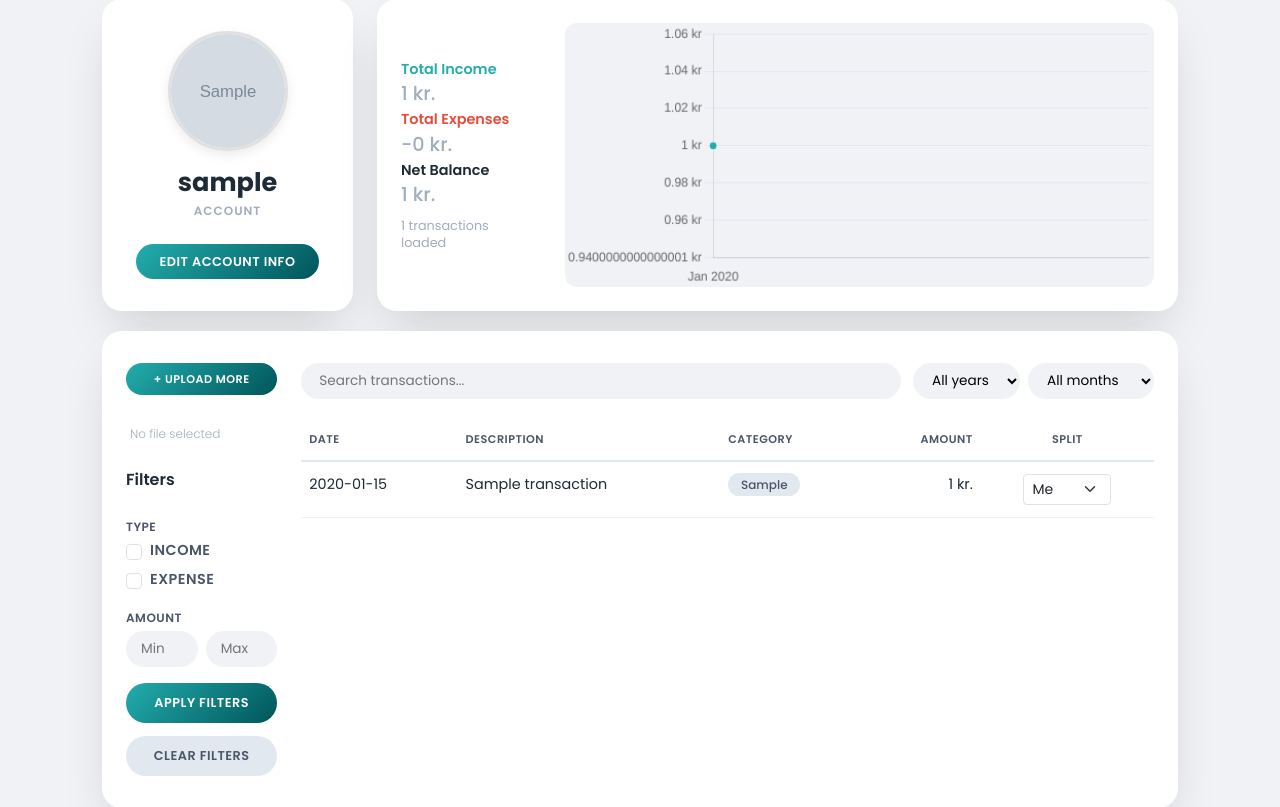
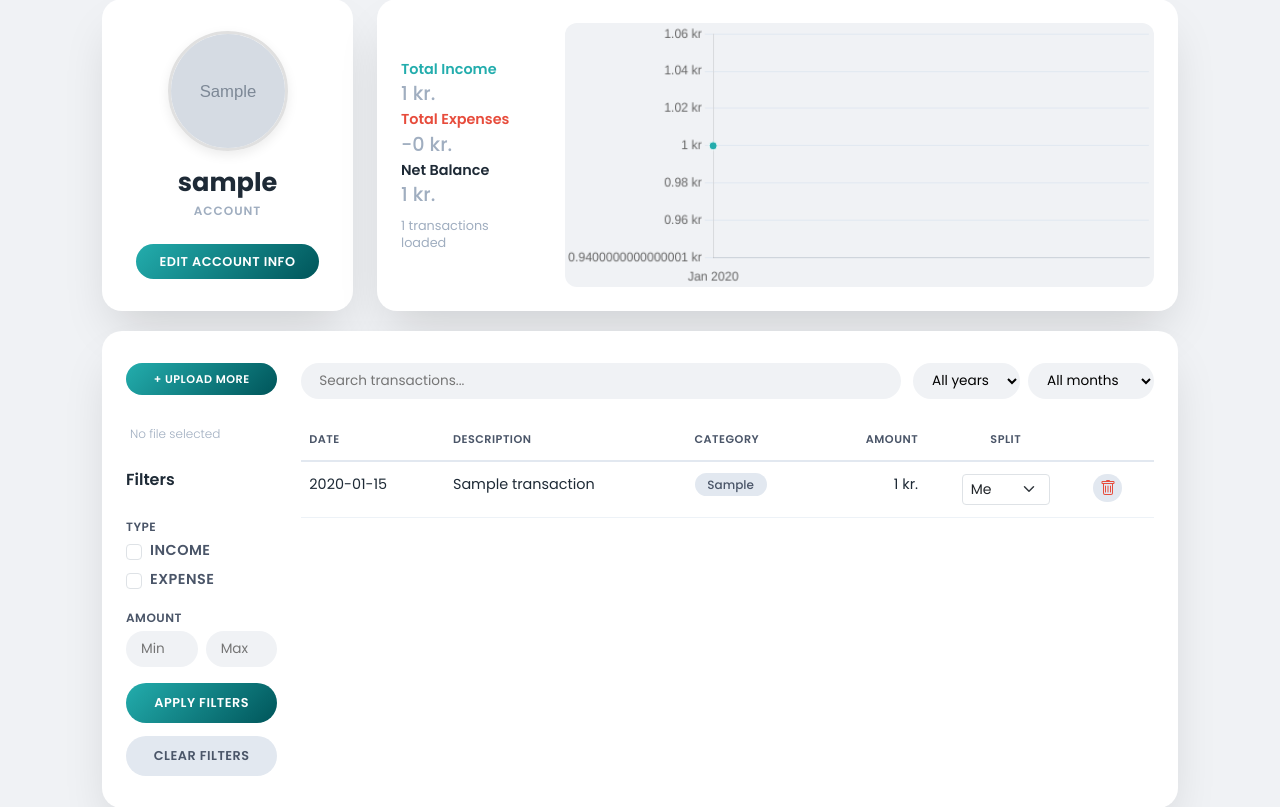
Before and after one commit to CupOfCake/Finance-Analytics-Tracker, a Django app: page /account/ in a window 1280 px wide. Shown: the part 135-942 px from the top of the page. Run offline with Django 5.2, Linux system fonts and the light colour scheme; a user stored in the database is signed in; tables that the repository leaves empty hold one stand-in row (values such as "Sample post"); grey boxes marked "Sample" are stand-in pictures.

Commit message:
feat: added delete button for transactions, functionality missing

```diff
--- a/src/account/templates/account/account.html
+++ b/src/account/templates/account/account.html
@@ -418,6 +418,25 @@
         vertical-align: middle;
         margin-right: 6px;
     }
+
+    .delete-btn {
+        cursor: pointer;
+        display: inline-flex;
+        align-items: center;
+        justify-content: center;
+        border: none;
+        background: #e2e8f0;
+        color: #e74c3c;
+        border-radius: 50%;
+        padding: 0.4rem 0.4rem;
+    }
+
+    .delete-btn:hover {
+        background: #e74c3c;
+        color: #fff;
+    }
+
+
     @keyframes spin {
         to { transform: rotate(360deg); }
     }
@@ -659,6 +678,7 @@
                                             <th>Category</th>
                                             <th class="text-end">Amount</th>
                                             <th class="text-center">Split</th>
+                                            <th class="text-center"></th>
                                         </tr>
                                     </thead>
                                     <tbody>
@@ -679,6 +699,14 @@
                                                         <option value="5050" {% if transaction.get_split_type == '5050' %}selected{% endif %}>50/50</option>
                                                         <option value="split" {% if transaction.get_split_type == 'split' %}selected{% endif %}>Split</option>
                                                     </select>
+                                                </td>
+                                                <td>
+                                                    <button class="delete-btn">
+                                                        <svg xmlns="" width="16" height="16" fill="currentColor" class="bi bi-trash" viewBox="0 0 16 16">
+                                                           <path d="M5.5 5.5A.5.5 0 0 1 6 6v6a.5.5 0 0 1-1 0V6a.5.5 0 0 1 .5-.5m2.5 0a.5.5 0 0 1 .5.5v6a.5.5 0 0 1-1 0V6a.5.5 0 0 1 .5-.5m3 .5a.5.5 0 0 0-1 0v6a.5.5 0 0 0 1 0z"/>
+                                                           <path d="M14.5 3a1 1 0 0 1-1 1H13v9a2 2 0 0 1-2 2H5a2 2 0 0 1-2-2V4h-.5a1 1 0 0 1-1-1V2a1 1 0 0 1 1-1H6a1 1 0 0 1 1-1h2a1 1 0 0 1 1 1h3.5a1 1 0 0 1 1 1zM4.118 4 4 4.059V13a1 1 0 0 0 1 1h6a1 1 0 0 0 1-1V4.059L11.882 4zM2.5 3h11V2h-11z"/>
+                                                       </svg> <!-- (unfinished)this needs an icon and a confirmation step -->
+                                                    </button>
                                                 </td>
                                             </tr>
 
```
Also changed, not shown: src/account/migrations/0004_account_legal_name_transactionlabels.py (added), src/static/trash.svg (added), 1 other file.
